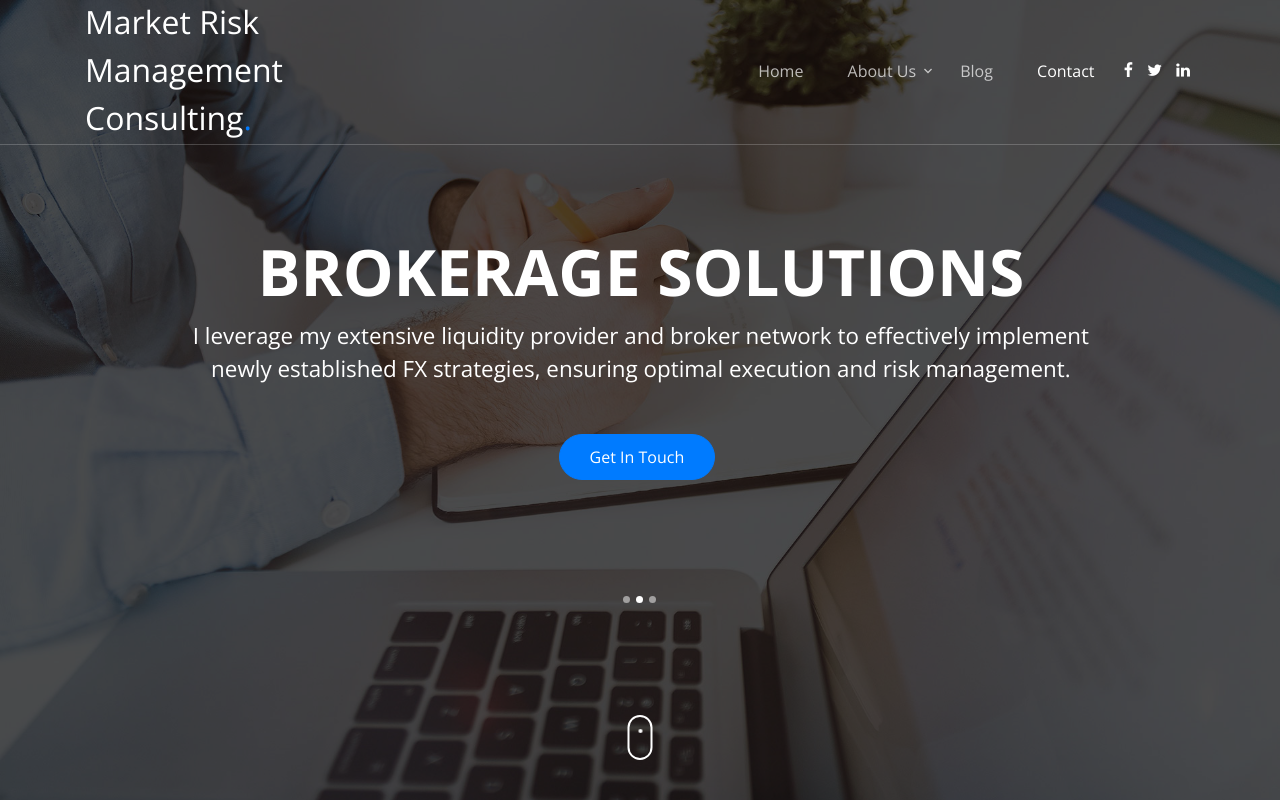
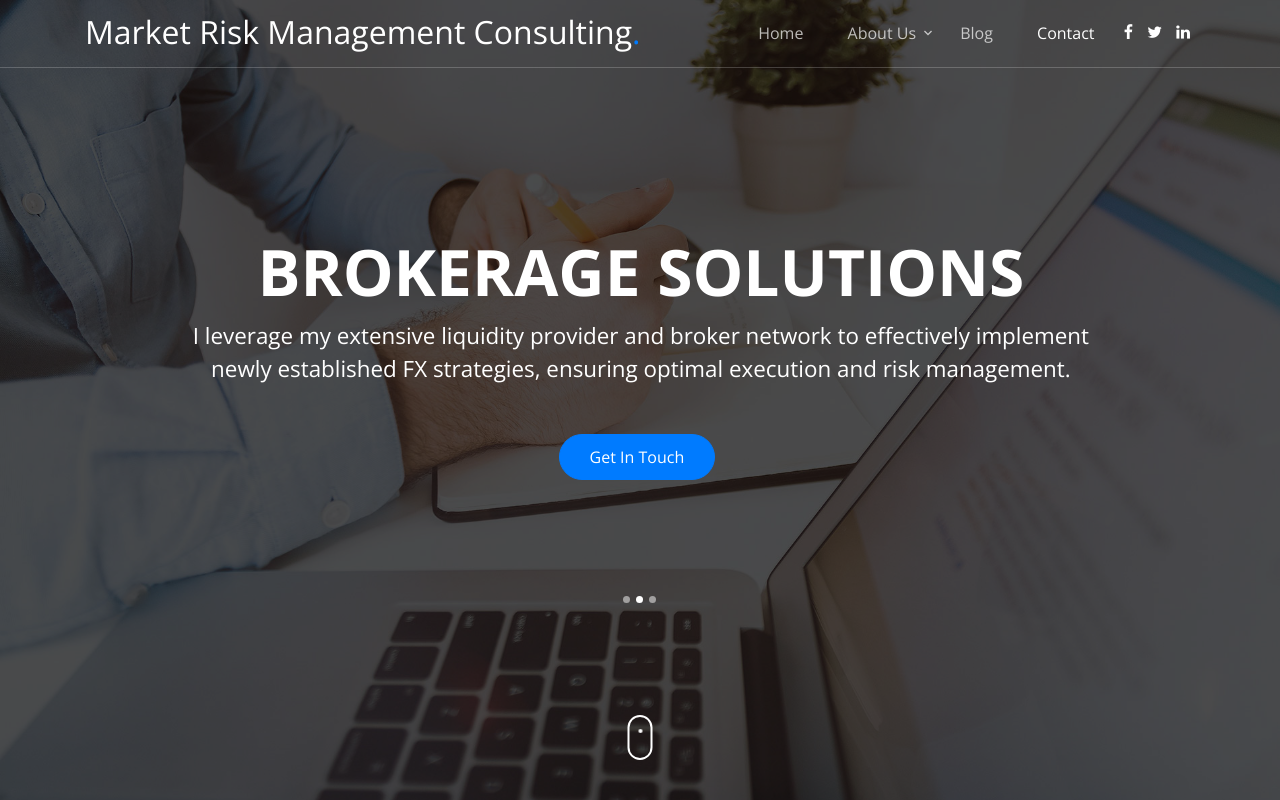
Before and after one commit to snatch-holding/snatch-holding.github.io, a plain HTML site: page index.html in a window 1280 px wide. Shown: the top 800 px of the page. Drawn offline with nearby package versions, Linux system fonts and the light colour scheme; files whose address does not match are found by name.

Commit message:
try single line

```diff
--- a/index.html
+++ b/index.html
@@ -54,7 +54,7 @@
         <div class="row align-items-center">
 
           <div class="col-6 col-xl-2 d-flex align-items-center">
-            <h1 class="mb-0 site-logo"><a href="index.html" class="h2 mb-0">Market Risk Management Consulting<span class="text-primary">.</span> </a></h1>
+            <h1 class="mb-0 site-logo text-nowrap"><a href="index.html" class="h2 mb-0">Market Risk Management Consulting<span class="text-primary">.</span> </a></h1>
           </div>
 
           <div class="col-12 col-md-10 d-none d-xl-block">
```
